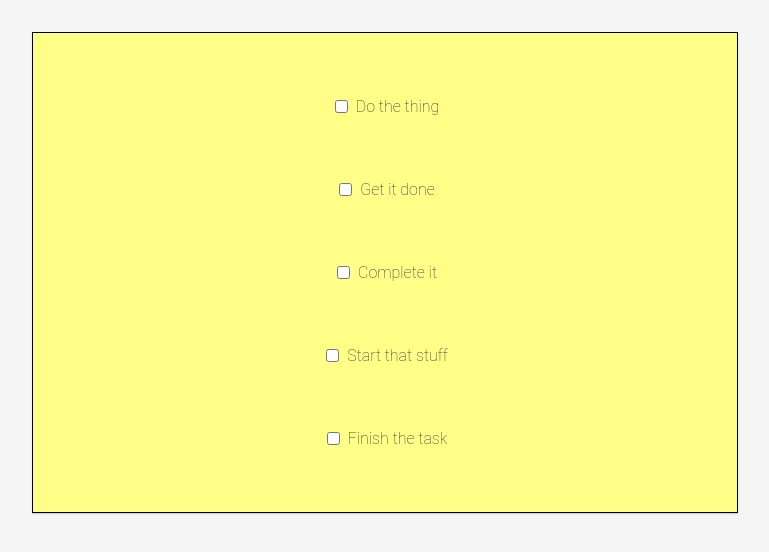
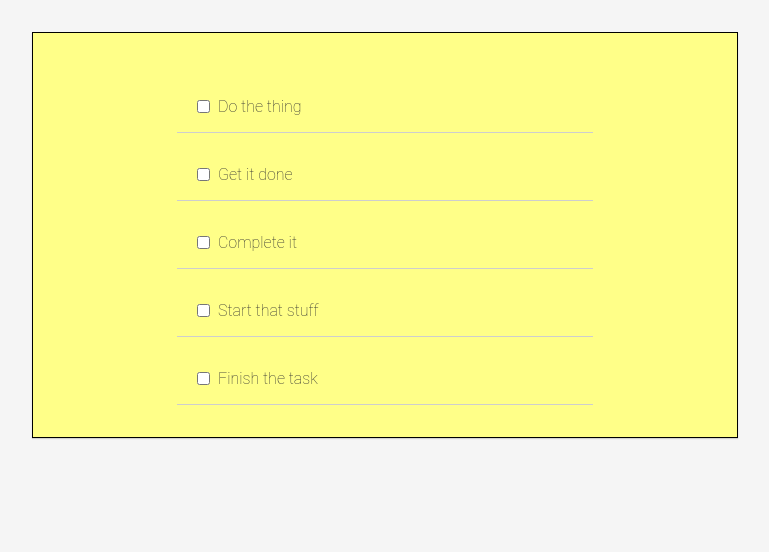
Before and after one commit to ksenia-nesytova/todo-but-its-react, a React (Create React App) app: page / in a window 1280 px wide. Shown: the top 552 px of the page, without its empty margins (255-1024 px from the left). Built offline with nearby package versions, Linux system fonts and the light colour scheme.

Commit message:
properly aligned todoItems

```diff
--- a/src/index.css
+++ b/src/index.css
@@ -36,9 +36,13 @@ code {
 .todoItem {
   display: flex;
   flex-direction: row;
-  padding: 1em;
+  padding: 1em 1em 0;
+  width: 60%;
   color: #333333;
   font-weight: 100;
+  border-bottom: 1px solid #cecece;
+  justify-content: flex-start;
+  align-items: center;
 }
 
 input[type="checkbox"] {
```
